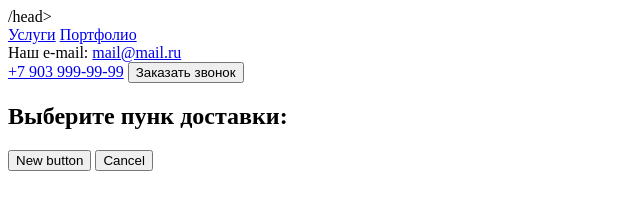
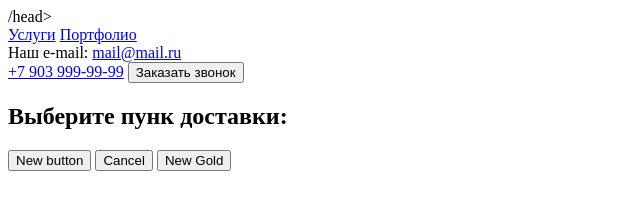
Before and after one commit to beetlerealjuice/lab-app, a plain HTML site: page index.html in a window 1280 px wide. Shown: the whole page, without its empty margins (0-640 px from the left). Drawn offline with Linux system fonts and the light colour scheme.

Commit message:
button added motherfucker

```diff
--- a/index.html
+++ b/index.html
@@ -24,5 +24,6 @@
     <h2>Выберите пунк доставки:</h2>
     <button>New button</button>
     <button>Cancel </button>
+    <button>New Gold</button>
 </body>
 </html>
```
